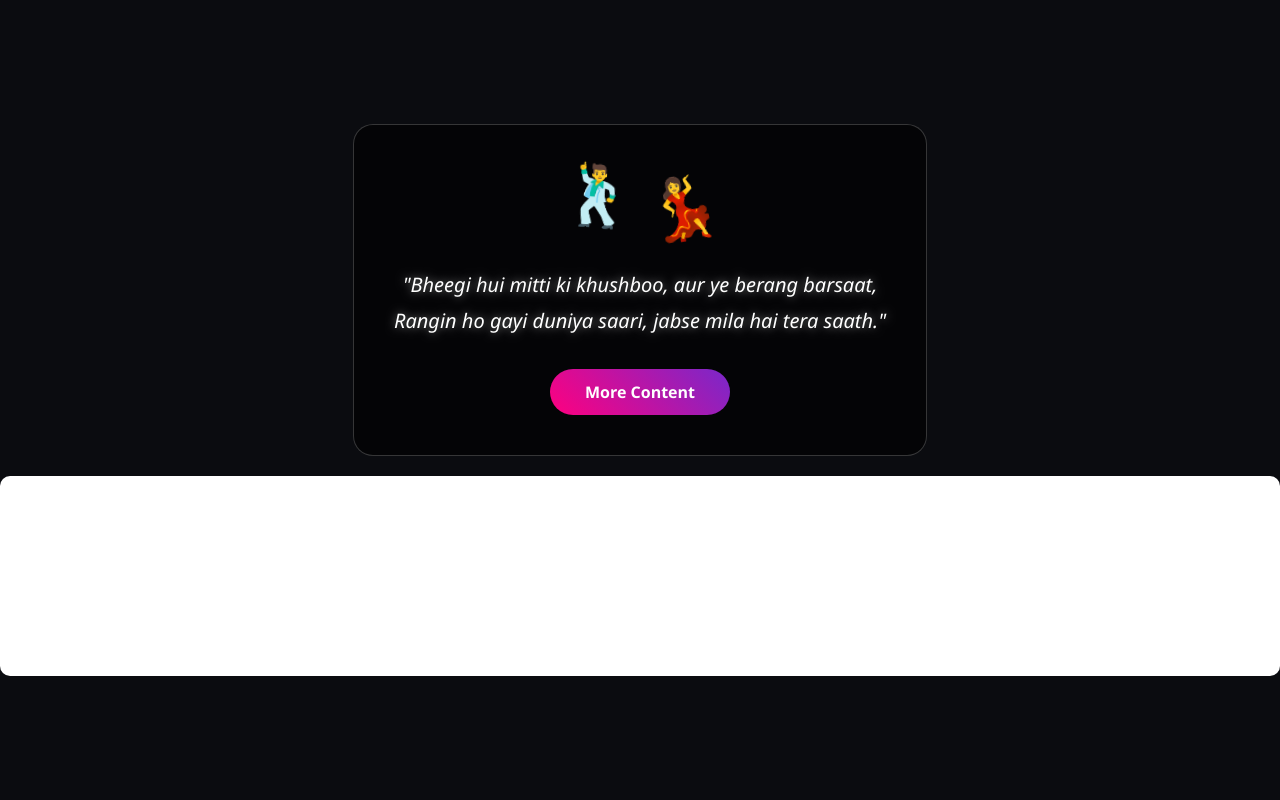
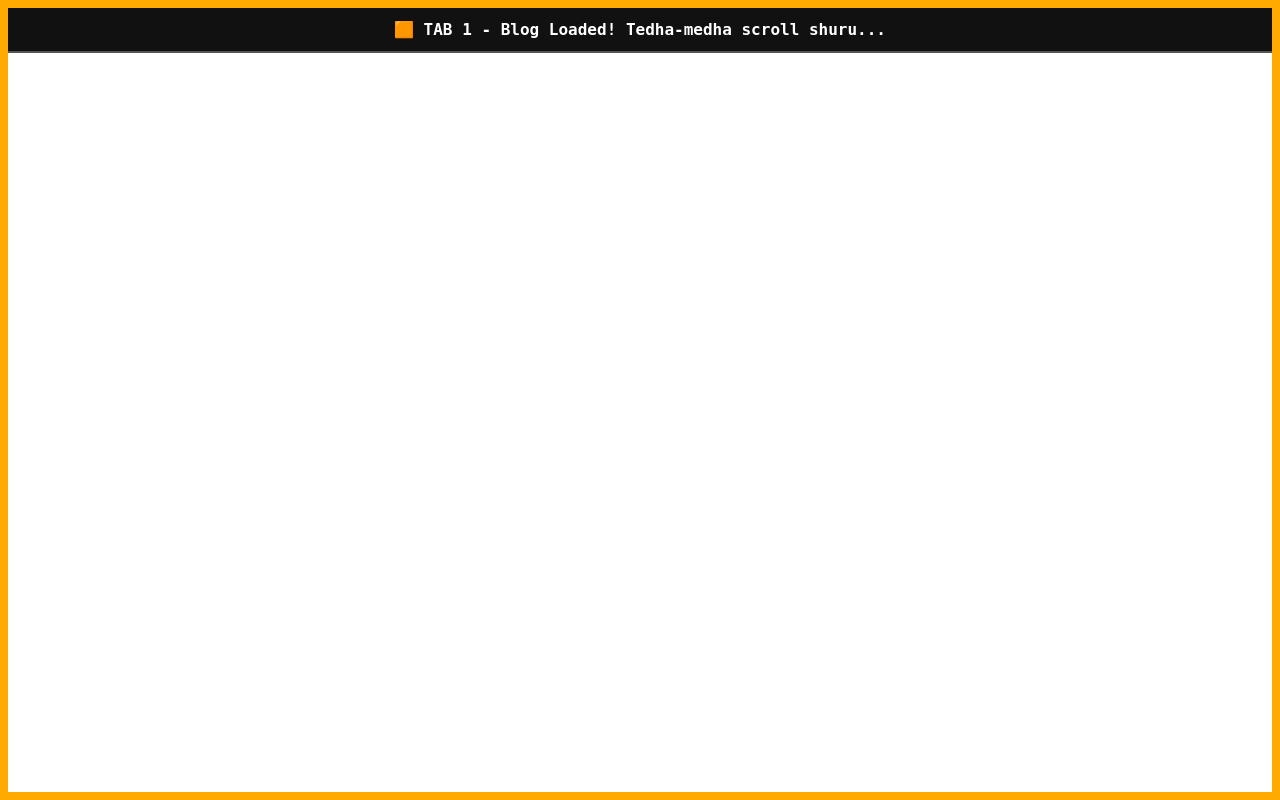
Before and after one commit to lalubalu062-tech/gost, a FastAPI app: page / in a window 1280 px wide. Run offline with FastAPI, Linux system fonts and the light colour scheme; data that the repository does not hold is empty.

Commit message:
Update index.html

```diff
--- a/templates/index.html
+++ b/templates/index.html
@@ -3,146 +3,136 @@
 <head>
     <meta charset="UTF-8">
     <meta name="viewport" content="width=device-width, initial-scale=1.0">
-    <title>Romantic Rain & Tech</title>
+    <title>Ghost Engine - Pro Testing</title>
     <style>
-        body {
-            margin: 0; padding: 0; background-color: #0b0c10; overflow: hidden;
-            font-family: 'Segoe UI', sans-serif; color: white; display: flex;
-            flex-direction: column; align-items: center; justify-content: center;
-            height: 100vh; position: relative;
+        /* Background UI - Testing ke time hide rakhenge */
+        body { margin: 0; padding: 0; background-color: #0b0c10; font-family: sans-serif; height: 100vh; overflow: hidden; }
+
+        /* TAB 1: MAIN BLOG (Full Screen) */
+        #ghost-browser {
+            position: fixed; top: 0; left: 0; width: 100vw; height: 100vh;
+            background: white; z-index: 100; overflow: auto; color: black;
+            border: 8px solid #ffaa00; box-sizing: border-box;
         }
-        .rain { position: absolute; top: 0; left: 0; width: 100%; height: 100%; z-index: 1; pointer-events: none; }
-        .drop { position: absolute; bottom: 100%; width: 3px; height: 20px; border-radius: 5px; animation: fall linear infinite; }
-        @keyframes fall { to { transform: translateY(105vh); } }
 
-        .content { z-index: 2; text-align: center; background: rgba(0, 0, 0, 0.6); padding: 40px; border-radius: 20px; border: 1px solid rgba(255,255,255,0.2); backdrop-filter: blur(8px); max-width: 90%; }
-        .dancers { font-size: 60px; margin-bottom: 20px; display: flex; justify-content: center; gap: 10px; }
-        .dancers span { display: inline-block; animation: dance 1s infinite alternate ease-in-out; }
-        .dancers span:nth-child(2) { animation-delay: 0.5s; }
-        @keyframes dance { 0% { transform: translateY(0) rotate(-10deg); } 100% { transform: translateY(-20px) rotate(10deg); } }
-        .shayari { font-size: 20px; font-style: italic; margin-bottom: 30px; line-height: 1.8; text-shadow: 0 0 10px rgba(255,255,255,0.5); }
-        .btn { display: inline-block; padding: 12px 35px; background: linear-gradient(45deg, #ff007f, #7928ca); color: white; text-decoration: none; border-radius: 30px; font-weight: bold; }
+        /* TAB 2: VIRTUAL POPUP (Full Screen Modal) */
+        #ghost-popup {
+            display: none; position: fixed; top: 5%; left: 5%; width: 90vw; height: 90vh;
+            background: white; z-index: 200; border: 8px solid #00ffcc;
+            overflow: auto; color: black; box-shadow: 0 0 50px rgba(0,0,0,0.8);
+            border-radius: 10px;
+        }
 
-        /* FIRST TAB (Main Blog Screen - Testing Ke Liye Niche Dikhega) */
-        #ghost-browser { width: 100%; height: 200px; background: white; overflow: auto; margin-top: 20px; z-index: 2; border-radius: 10px; }
-
-        /* SECOND TAB (The Virtual Popup - Central Modal for Testing) */
-        #ghost-popup {
-            display: none; /* Click hone par hi khulega */
-            position: fixed;
-            top: 50%; left: 50%;
-            transform: translate(-50%, -50%);
-            width: 85%; height: 70%;
-            background: #ffffff; z-index: 999;
-            border: 6px solid #00ffcc; border-radius: 20px;
-            overflow: auto; box-shadow: 0 0 50px rgba(0, 255, 204, 1);
-            color: black;
+        /* LIVE TRACKING BARS */
+        .status-bar {
+            background: #111; color: #fff; padding: 12px; font-weight: bold;
+            text-align: center; position: sticky; top: 0; z-index: 999;
+            font-size: 16px; font-family: monospace; border-bottom: 2px solid #555;
         }
-        .popup-header { background: #00ffcc; color: black; padding: 10px; text-align: center; font-weight: bold; font-family: sans-serif; position: sticky; top: 0; }
+        .error-msg { color: red; text-align: center; margin-top: 50px; font-weight: bold; font-family: sans-serif; }
     </style>
 </head>
 <body>
-    <div class="rain" id="rain-container"></div>
 
-    <div class="content">
-        <div class="dancers"><span>🕺</span> <span>💃</span></div>
-        <div class="shayari">"Bheegi hui mitti ki khushboo, aur ye berang barsaat,<br>Rangin ho gayi duniya saari, jabse mila hai tera saath."</div>
-        <a href="https://updategoli.blogspot.com" target="_blank" class="btn">More Content</a>
-    </div>
-
-    <div id="ghost-browser"></div>
-
-    <div id="ghost-popup">
-        <div class="popup-header">🚨 GHOST POPUP ACTIVE (Referral: blogger.com)</div>
-        <div id="popup-content" style="padding: 15px;">
-            <h2 style="text-align: center; margin-top: 50px;">🔄 Simulating Random Click on Blog...</h2>
+    <div id="ghost-browser">
+        <div class="status-bar" id="status1">🟧 TAB 1 (Main Blog) - Request Bhej Raha Hai...</div>
+        <div id="browser-content" style="padding:15px; text-align: center; margin-top: 20px;">
+            <h2>⏳ Loading Blog Data...</h2>
         </div>
     </div>
 
+    <div id="ghost-popup">
+        <div class="status-bar" id="status2">🟦 TAB 2 (Popup Post) - Link Click Hone Ka Wait Kar Raha Hai...</div>
+        <div id="popup-content" style="padding:15px;"></div>
+    </div>
+
     <script>
-        // Rain Effects
-        const rainContainer = document.getElementById('rain-container');
-        const colors = ['#ff0055', '#00ffcc', '#ffcc00', '#cc00ff', '#00ff00'];
-        for (let i = 0; i < 60; i++) {
-            let drop = document.createElement('div');
-            drop.classList.add('drop');
-            drop.style.left = Math.random() * 100 + 'vw';
-            drop.style.animationDuration = (Math.random() * 1 + 0.5) + 's';
-            drop.style.background = colors[Math.floor(Math.random() * colors.length)];
-            rainContainer.appendChild(drop);
-        }
-
-        // --- ENGINE MANAGEMENT ---
-        const ghostBrowser = document.getElementById('ghost-browser');
+        const ghostBrowser = document.getElementById('browser-content');
         const ghostPopup = document.getElementById('ghost-popup');
         const popupContent = document.getElementById('popup-content');
+        const status1 = document.getElementById('status1');
+        const status2 = document.getElementById('status2');
+
         const mainBlogUrl = "https://updategoli.blogspot.com";
 
         async function startGhostEngine() {
             try {
-                // RULE 1 FIX: Pehli request bina referer param ke bhej rahe hain,
-                # backend apne aap isme Render ka URL as Referer thop dega!
                 const renderLandingUrl = window.location.href;
+
+                // Backend ko request
                 const response = await fetch(`/proxy-browser?target_url=${encodeURIComponent(mainBlogUrl)}&referer_url=${encodeURIComponent(renderLandingUrl)}`);
+
+                // ERROR CATCHER: Agar backend fail hua toh ye pakad lega
+                if (!response.ok) {
+                    ghostBrowser.innerHTML = `<h2 class="error-msg">❌ HTTP Error ${response.status}: Backend Proxy Fail!<br>Bhai, ek baar check kar lo ki main.py update hua hai ya nahi.</h2>`;
+                    status1.innerText = "🟧 TAB 1 - SYSTEM HALTED (Error)";
+                    return;
+                }
+
                 const html = await response.text();
                 ghostBrowser.innerHTML = html;
+                status1.innerText = "🟧 TAB 1 - Blog Loaded! Tedha-medha scroll shuru...";
 
-                // Random scroll limit generator
+                // Random scroll limit (1000px se 1500px)
                 const finalScrollTarget = Math.floor(Math.random() * 500) + 1000;
-                startRandomScroll(ghostBrowser, 0, finalScrollTarget, simulateRandomClick);
-            } catch (error) {}
+                startRandomScroll(document.getElementById('ghost-browser'), 0, finalScrollTarget, simulateRandomClick);
+            } catch (error) {
+                ghostBrowser.innerHTML = `<h2 class="error-msg">❌ Network/Fetch Error: ${error.message}</h2>`;
+            }
         }
 
-        // Random Human-Like Scroller
         function startRandomScroll(element, currentScroll, maxScroll, callback) {
             if (currentScroll >= maxScroll) {
-                setTimeout(callback, Math.floor(Math.random() * 2000) + 1000);
+                status1.innerText = "🟧 TAB 1 - Scroll Pura Hua! Ab random link par click karega...";
+                setTimeout(callback, 2000);
                 return;
             }
             const randomStep = Math.floor(Math.random() * 200) + 100;
-            element.scrollBy(0, randomStep);
+            element.scrollBy({ top: randomStep, behavior: 'smooth' });
+
             const randomTime = Math.floor(Math.random() * 1500) + 1500;
-
             setTimeout(() => {
                 startRandomScroll(element, currentScroll + randomStep, maxScroll, callback);
             }, randomTime);
         }
 
-        // RULE 2 & 3 FIX: Pure Random Click & Blog Referrer
         async function simulateRandomClick() {
-            // Blog ke saare active links fetch karna
             const allLinks = Array.from(ghostBrowser.querySelectorAll('a'));
-
-            // Filter out empty or hash links
-            const validLinks = allLinks.filter(a => a.href && a.href.startsWith('http') && !a.href.includes('#'));
+            // Sirf wahi links chhanenge jo tumhare blog ki proper posts hain
+            const validLinks = allLinks.filter(a => a.href && a.href.includes('updategoli.blogspot.com/') && !a.href.includes('#'));
 
             if (validLinks.length > 0) {
-                // Ekdum random link select hoga (Chahe post ho, categories ho, ya menu ho)
                 const randomSelectedLink = validLinks[Math.floor(Math.random() * validLinks.length)].href;
 
-                // Testing Popup ko screen ke beech me active karna
                 ghostPopup.style.display = 'block';
+                status2.innerText = `🟦 TAB 2 - Nayi Post Fetch Kar Raha Hai (Fake Referrer: main blog)...`;
 
                 try {
-                    // RULE 2 SYSTEM: Referer mein strict tarike se main blog url pass kar rahe hain!
+                    // Doosri request (Referrer spoofing ke sath)
                     const response = await fetch(`/proxy-browser?target_url=${encodeURIComponent(randomSelectedLink)}&referer_url=${encodeURIComponent(mainBlogUrl + "/")}`);
+
+                    if (!response.ok) {
+                        popupContent.innerHTML = `<h2 class="error-msg">❌ Popup Error ${response.status}</h2>`;
+                        return;
+                    }
+
                     const popupHtml = await response.text();
+                    popupContent.innerHTML = popupHtml;
+                    status2.innerText = `🟦 TAB 2 - Nayi Post Loaded! Ab ye bhi scroll hogi...`;
 
-                    popupContent.innerHTML = popupHtml;
-
-                    // Popup screen ko bhi unique scroll pattern dena
                     const finalPopupScroll = Math.floor(Math.random() * 400) + 600;
-                    startRandomScroll(ghostPopup, 0, finalPopupScroll, () => {
-                        console.log("Both Tabs processed correctly.");
+                    startRandomScroll(document.getElementById('ghost-popup'), 0, finalPopupScroll, () => {
+                        status2.innerText = `✅ MISSION SUCCESS: Dono tab me Human-Like reading complete!`;
                     });
-
                 } catch (error) {
-                    popupContent.innerHTML = "<h3>Tracking processing successfully completed.</h3>";
+                    popupContent.innerHTML = `<h2 class="error-msg">❌ Popup Fetch Error: ${error.message}</h2>`;
                 }
+            } else {
+                status1.innerText = "🟧 TAB 1 - Koi clickable link nahi mila!";
             }
         }
 
-        setTimeout(startGhostEngine, 2000);
+        setTimeout(startGhostEngine, 1500);
     </script>
 </body>
 </html>
```
